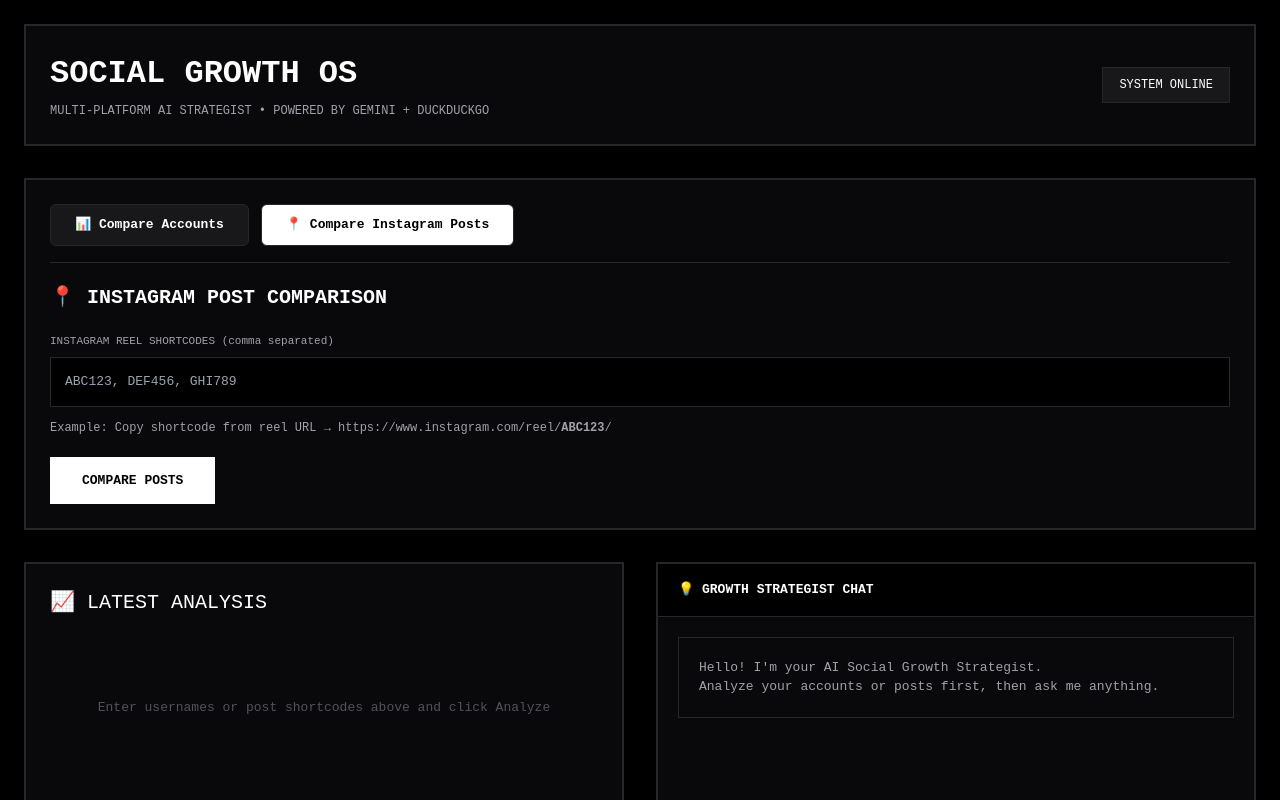
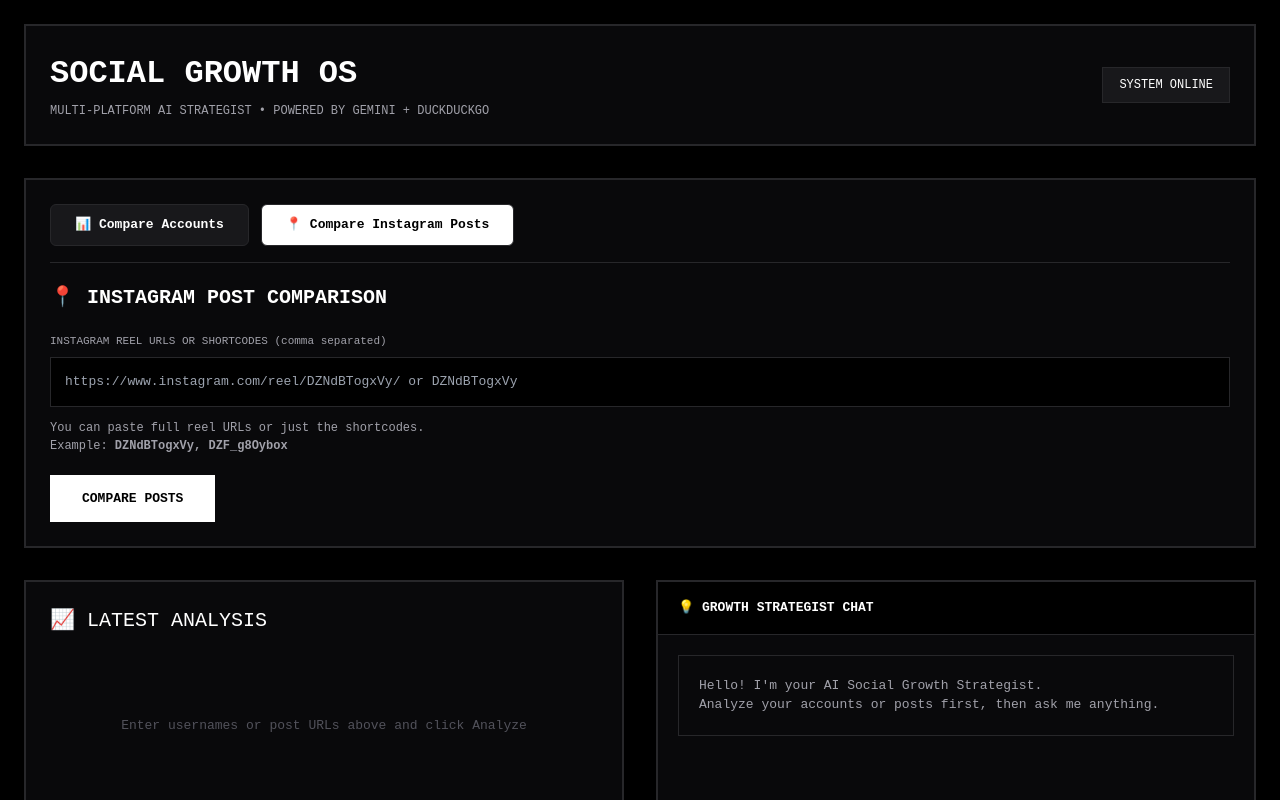
Before and after one commit to sweaterweather2003/Social-Media-Post-Analysis, a Next.js app in the folder frontend/: page / in a window 1280 px wide. Both pictures are taken after a click on the button "📍 Compare Instagram Posts". Shown: the top 800 px of the page. Built offline with nearby package versions, Linux system fonts and the light colour scheme.

Commit message:
Update page.tsx

```diff
--- a/frontend/app/page.tsx
+++ b/frontend/app/page.tsx
@@ -38,7 +38,7 @@ export default function Home() {
   const [igUsername, setIgUsername] = useState("");
   const [xUsername, setxUsername] = useState("");
   const [fbPage, setFbPage] = useState("");
-  const [postShortcodes, setPostShortcodes] = useState("");
+  const [postInput, setPostInput] = useState("");
   const [mode, setMode] = useState<"accounts" | "posts">("accounts");
   const [isProcessing, setIsProcessing] = useState(false);
   const [lastAnalysis, setLastAnalysis] = useState<any>(null);
@@ -60,6 +60,23 @@ export default function Home() {
     "Give me a full growth strategy for the next 14 days",
     "Compare my Instagram vs x performance",
   ];
+
+  // Helper to extract shortcode from URL or use direct shortcode
+  const extractShortcode = (input: string): string[] => {
+    return input.split(',').map(item => {
+      const trimmed = item.trim();
+      if (!trimmed) return null;
+
+      // Handle full Instagram URL
+      const urlMatch = trimmed.match(/instagram\.com\/reel\/([A-Za-z0-9_-]+)/);
+      if (urlMatch && urlMatch[1]) {
+        return urlMatch[1];
+      }
+
+      // Return as shortcode if it looks like one
+      return trimmed;
+    }).filter(Boolean) as string[];
+  };
 
   const handleAnalyzeAccounts = async () => {
     if (!igUsername && !xUsername && !fbPage) {
@@ -127,13 +144,13 @@ export default function Home() {
   };
 
   const handleAnalyzePosts = async () => {
-    if (!postShortcodes.trim()) {
-      alert("Please enter at least one Instagram shortcode");
+    if (!postInput.trim()) {
+      alert("Please enter at least one Instagram reel URL or shortcode");
       return;
     }
 
     setIsProcessing(true);
-    const shortcodeList = postShortcodes.split(',').map(s => s.trim());
+    const shortcodeList = extractShortcode(postInput);
 
     try {
       const res = await fetch(`${process.env.NEXT_PUBLIC_API_URL}/api/analyze-posts`, {
@@ -148,7 +165,7 @@ export default function Home() {
       const data = await res.json();
 
       setLastAnalysis([{ platform: "Instagram Posts", ...data }]);
-      alert(`✅ Analyzed ${shortcodeList.length} posts!`);
+      alert(`✅ Analyzed ${shortcodeList.length} post(s)!`);
 
       if (data.success) {
         append({
@@ -255,17 +272,18 @@ export default function Home() {
         ) : (
           <div>
             <label style={{ display: "block", fontSize: "11px", color: "#a1a1aa", marginBottom: "8px" }}>
-              INSTAGRAM REEL SHORTCODES (comma separated)
+              INSTAGRAM REEL URLS OR SHORTCODES (comma separated)
             </label>
             <input
               type="text"
-              placeholder="ABC123, DEF456, GHI789"
-              value={postShortcodes}
-              onChange={(e) => setPostShortcodes(e.target.value)}
+              placeholder="https://www.instagram.com/reel/DZNdBTogxVy/ or DZNdBTogxVy"
+              value={postInput}
+              onChange={(e) => setPostInput(e.target.value)}
               style={{ width: "100%", padding: "14px", background: "#000", border: "1px solid #27272a", color: "white", marginBottom: "12px" }}
             />
             <p style={{ fontSize: "12px", color: "#a1a1aa" }}>
-              Example: Copy shortcode from reel URL → https://www.instagram.com/reel/<strong>ABC123</strong>/
+              You can paste full reel URLs or just the shortcodes.<br />
+              Example: <strong>DZNdBTogxVy, DZF_g8Oybox</strong>
             </p>
           </div>
         )}
@@ -274,7 +292,7 @@ export default function Home() {
           onClick={mode === "accounts" ? handleAnalyzeAccounts : handleAnalyzePosts}
           disabled={isProcessing || (mode === "accounts"
             ? (!igUsername && !xUsername && !fbPage)
-            : !postShortcodes.trim())}
+            : !postInput.trim())}
           style={{ marginTop: "20px", padding: "14px 32px", background: "#fff", color: "#000", fontWeight: "bold", border: "none" }}
         >
           {isProcessing ? "ANALYZING..." : mode === "accounts" ? "ANALYZE ALL ACCOUNTS" : "COMPARE POSTS"}
@@ -298,7 +316,7 @@ export default function Home() {
             </div>
           ) : (
             <div style={{ color: "#52525b", padding: "60px 0", textAlign: "center" }}>
-              Enter usernames or post shortcodes above and click Analyze
+              Enter usernames or post URLs above and click Analyze
             </div>
           )}
         </section>
```
